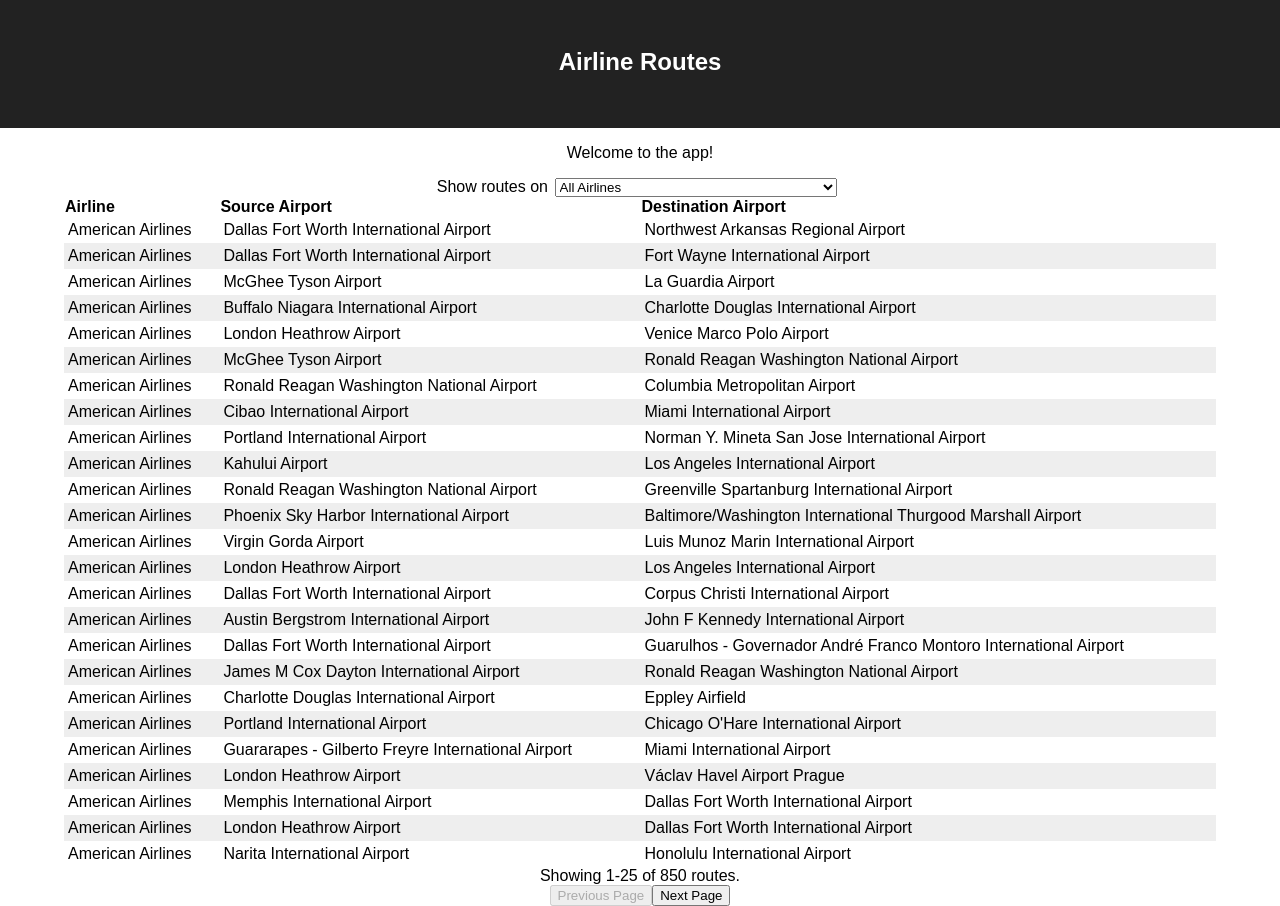
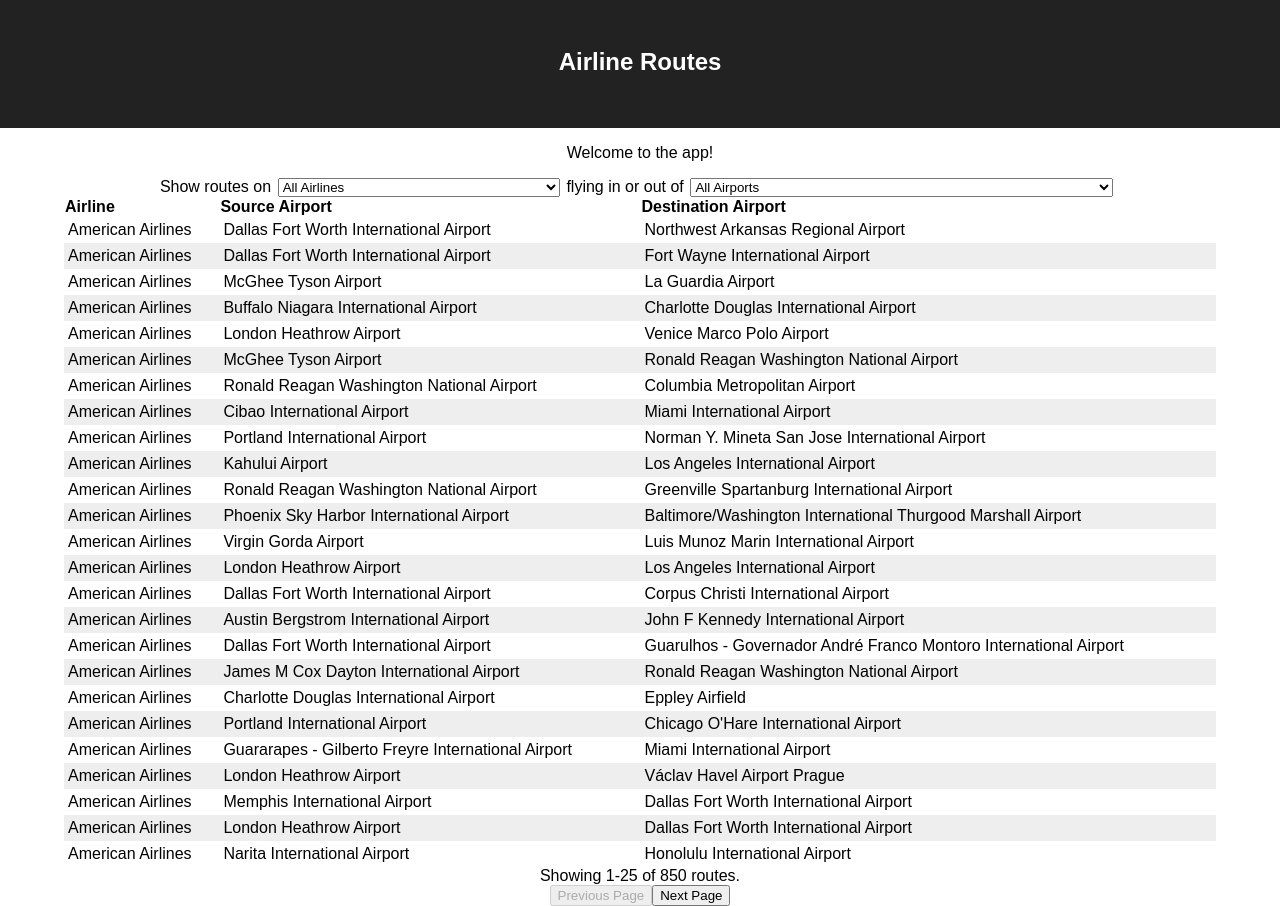
Before and after one commit to neebs12/capstone-prep-airlines, a React (Create React App) app: page / in a window 1280 px wide. Built offline with nearby package versions, Linux system fonts and the light colour scheme.

Commit message:
completed step 8

```diff
--- a/src/App.css
+++ b/src/App.css
@@ -70,3 +70,8 @@ svg circle.source {
   fill: lightgreen;
   r: 0.5;
 }
+
+.inline-filters {
+  display: flex;
+  justify-content: center;
+}
--- a/src/App.jsx
+++ b/src/App.jsx
@@ -39,10 +39,16 @@ const App = () => {
     setAirportFilter(filter)
   }
 
-  const processedRoutes = routes.filter(r => {
+  let processedRoutes = routes.filter(r => {
     if (airlineFilter === '') return true
 
     return r['airline'] === +airlineFilter
+  })
+
+  processedRoutes = processedRoutes.filter(r => {
+    if (airportFilter === '') return true
+
+    return [r['src'], r['dest']].includes(airportFilter)
   })
 
   return (
@@ -54,7 +60,7 @@ const App = () => {
         <p>
           Welcome to the app!
         </p>
-
+        <div className="inline-filters">
           <Select
             options={airlines}
             valueKey="id" titleKey="name"
@@ -62,13 +68,14 @@ const App = () => {
             labelTitle="Show routes on"
             value={airlineFilter} onSelect={filteredAirlinesOnSelect}
           />
-        {/* <Select
+          <Select
             options={airports}
             valueKey="code" titleKey="name"
             allTitle="All Airports"
             labelTitle="flying in or out of"
             value={airportFilter} onSelect={filteredAirportsOnSelect}
-        /> */}
+          />
+        </div>
         <Table
           className="routes-table"
           columns={columns}
```
Lines whose indentation alone changed are shown as unchanged.
